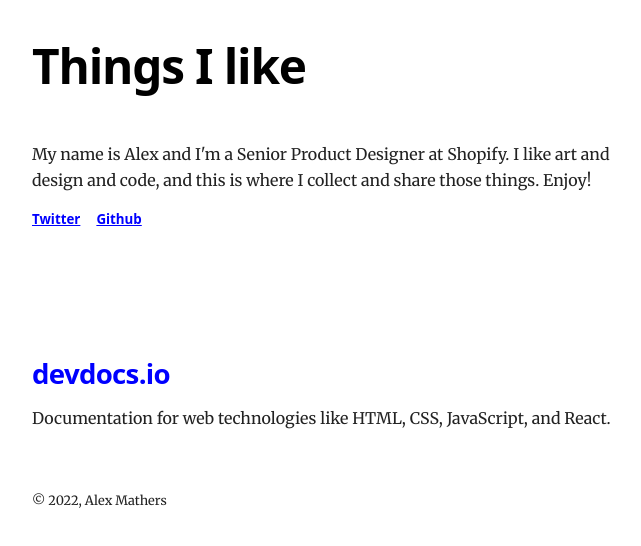
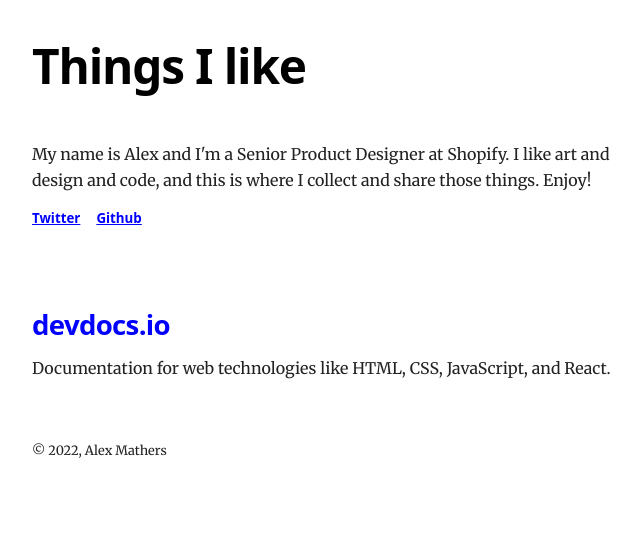
Before and after one commit to Malecks/gatsby-blog, a Gatsby site: page / in a window 1280 px wide. Shown: the whole page, without its empty margins (292-933 px from the left). Built offline with nearby package versions, Linux system fonts and the light colour scheme; Gatsby itself is replaced by a stand-in of ours.

Commit message:
remove post navigation

```diff
--- a/src/components/bio.js
+++ b/src/components/bio.js
@@ -7,7 +7,6 @@
 
 import * as React from "react"
 import { useStaticQuery, graphql } from "gatsby"
-import { StaticImage } from "gatsby-plugin-image"
 
 const Bio = () => {
   const data = useStaticQuery(graphql`
@@ -20,6 +19,7 @@ const Bio = () => {
           }
           social {
             twitter
+            github
           }
         }
       }
@@ -32,20 +32,11 @@ const Bio = () => {
 
   return (
     <div className="bio">
-      {/* <StaticImage
-        className="bio-avatar"
-        layout="fixed"
-        formats={["auto", "webp", "avif"]}
-        src="../images/profile-pic.png"
-        width={50}
-        height={50}
-        quality={95}
-        alt="Profile picture"
-      /> */}
         <p>
           {author?.summary || null}
           {` `}
-          <ul>
+        </p>
+        <ul>
             <li>
               <a href={`https://twitter.com/${social?.twitter || ``}`}>Twitter</a>
             </li>
@@ -53,7 +44,6 @@ const Bio = () => {
               <a href={`https://github.com/${social?.github || ``}`}>Github</a>
             </li>
           </ul>
-        </p>
     </div>
   )
 }
--- a/src/style.css
+++ b/src/style.css
@@ -246,10 +246,6 @@ a:focus {
   padding: var(--spacing-10) var(--spacing-5);
 }
 
-.global-wrapper[data-is-root-path="true"] .bio {
-  margin-bottom: var(--spacing-20);
-}
-
 .global-header {
   margin-bottom: var(--spacing-12);
 }
@@ -288,7 +284,8 @@ a:focus {
 
 .bio {
   display: flex;
-  margin-bottom: var(--spacing-16);
+  flex-direction: column;
+  margin-bottom: var(--spacing-0);
 }
 
 .bio p {
--- a/src/templates/blog-post.js
+++ b/src/templates/blog-post.js
@@ -30,7 +30,7 @@ const BlogPostTemplate = ({ data, location }) => {
         />
         <hr />
       </article>
-      <nav className="blog-post-nav">
+      {/* <nav className="blog-post-nav">
         <ul
           style={{
             display: `flex`,
@@ -55,7 +55,7 @@ const BlogPostTemplate = ({ data, location }) => {
             )}
           </li>
         </ul>
-      </nav>
+      </nav> */}
     </Layout>
   )
 }
```
Also changed, not shown: content/blog/dev-docs-io/index.md (renamed from content/blog/hello-world copy/index.md).
